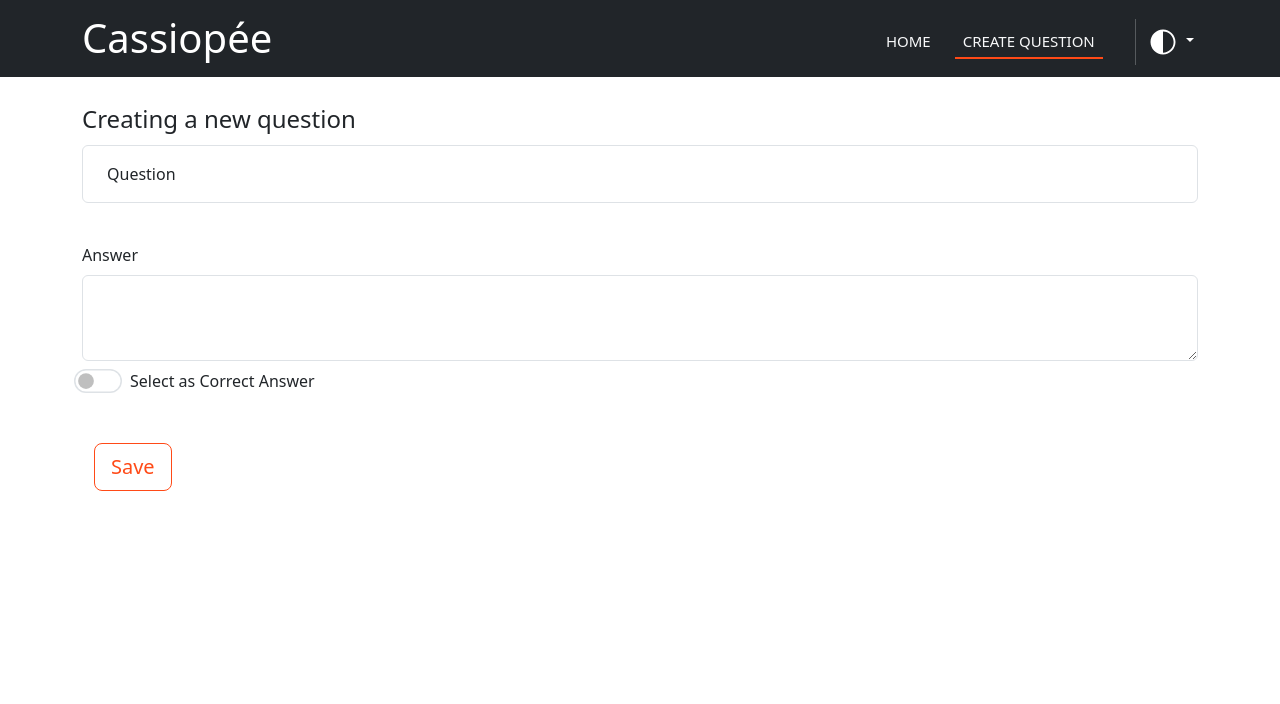
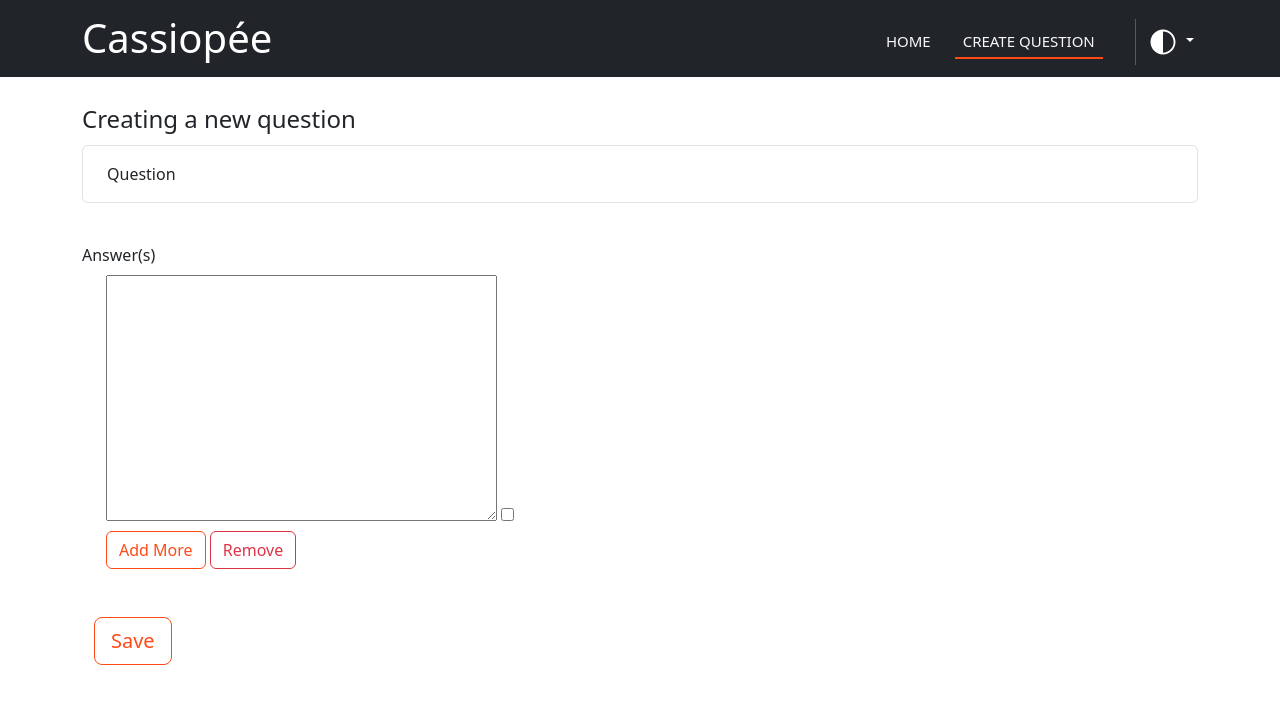
Before and after one commit to xPlume/QDET-App, a Django app: page /create/ in a window 1280 px wide. Shown: the top 704 px of the page. Run offline with Django 5.2, Linux system fonts and the light colour scheme.

Commit message:
Modelformset for answer creation

```diff
--- a/Project/directory/templates/directory/create.html
+++ b/Project/directory/templates/directory/create.html
@@ -25,7 +25,7 @@
 	<div class="mt-4"></div>
 
 	<!-- Form start -->
-	<form method="POST" enctype="multipart/form-data" id="new-room-form">
+	<form method="POST" enctype="multipart/form-data">
 		{% csrf_token %}
 
 		<div class="container">
@@ -40,17 +40,34 @@
 
 
 
-			<!-- Answer -->
-			<div>
-				<label for="exampleTextarea" class="form-label mt-4">Answer</label>
-				<textarea class="form-control" name="answer" id="exampleTextarea" rows="3" data-lt-tmp-id="lt-985890" spellcheck="false" data-gramm="false" style="line-height: 24px;"></textarea>
+			<!-- Answer(s) -->
+			{{ answer_formset.management_form }}
+			<label class="form-label mt-4">Answer(s)</label>
+
+			<div class="px-4" id="answer-formset-container">
+			<!-- Render each form in the formset -->
+			{% for form in answer_formset %}
+					<div class="formset-form">
+						{{ form.id }}
+						{{ form.answer }}
+						{{ form.is_correct }}
+					</div>
+				{% endfor %}
 			</div>
 
-			<!-- Correct Answer Select -->
+			<!-- Button to add a new form -->
+			<div class="mt-1 px-4">
+				<button type="button" class="btn btn-outline-primary" id="add-answer">Add More</button>
+				<button type="button" class="btn btn-outline-danger" id="remove-answer">Remove</button>
+			</div>
+
+			<!-- Correct Answer Select
 			<div class="form-check form-switch mt-2">
 				<input class="form-check-input" name="is_correct" type="checkbox" style="transform: scale(1.5);">
 				<label class="form-check-label ms-2" for="flexSwitchCheckDefault">Select as Correct Answer</label>
-			</div>
+			</div> -->
+
+
 
 
 			<!-- Submit button -->
@@ -60,4 +77,46 @@
 
 	</form>
 
+
+
+
+	<!-- Add JavaScript to handle adding more forms -->
+	<script>
+	document.addEventListener('DOMContentLoaded', function () {
+		const formContainer = document.getElementById('answer-formset-container');
+		const addBtn = document.getElementById('add-answer');
+		const removeBtn = document.getElementById('remove-answer');
+		const totalForms = document.getElementById('id_answers-TOTAL_FORMS');
+
+		let formNum = formContainer.children.length;
+
+		// Adding a new answer
+		addBtn.addEventListener('click', function () {
+			const newForm = formContainer.children[0].cloneNode(true);
+			const formRegex = RegExp(`answers-(\\d+)-`, 'g');
+
+			newForm.innerHTML = newForm.innerHTML.replace(formRegex, `answers-${formNum}-`);
+
+			// clear values
+			newForm.querySelectorAll('input, textarea').forEach(el => {
+					if (el.type === 'checkbox') el.checked = false;
+				else el.value = '';
+			});
+
+			formContainer.appendChild(newForm);
+			totalForms.value = ++formNum;
+		});
+
+		// Removing a field
+		removeBtn.addEventListener('click', function () {
+			if (formNum > 1) {
+				formContainer.removeChild(formContainer.lastElementChild);
+				totalForms.value = --formNum;
+			} else {
+				alert("You need at least one answer.");
+			}
+		});
+	});
+	</script>
+
 {% endblock %}
--- a/Project/directory/views/create.py
+++ b/Project/directory/views/create.py
@@ -5,22 +5,28 @@ from django.contrib import messages
 from directory.models import Question, Answer
 from directory.forms import QuestionForm, AnswerForm
 
+from django.forms import modelformset_factory
+
 
 def create(request):
 
+	AnswerFormSet = modelformset_factory(Answer, fields=['answer', 'is_correct'], extra=1)
 
 	if request.method == 'POST':
 
 		new_question_form = QuestionForm(request.POST)
-		new_answer_form = AnswerForm(request.POST)
+		answer_formset = AnswerFormSet(request.POST, prefix="answers")
 
-		if new_question_form.is_valid() and new_answer_form.is_valid():
+		if new_question_form.is_valid() and answer_formset.is_valid():
 
 			new_question_instance = new_question_form.save()
 
-			new_answer_instance = new_answer_form.save(commit=False)
-			new_answer_instance.question_linked = new_question_instance
-			new_answer_instance.save()
+			# Handling the answers
+			answer_formset_instance = answer_formset.save(commit=False)
+			for instance in answer_formset_instance:
+				instance.question_linked = new_question_instance
+				instance.save()
+			#for
 
 			messages.success(request, "The new question has been added!", extra_tags="success")
 			return redirect('index')
@@ -35,7 +41,7 @@ def create(request):
 
 	else:
 		new_question_form = QuestionForm()
-		new_answer_form = AnswerForm()
+		answer_formset = AnswerFormSet(queryset=Answer.objects.none(), prefix="answers")
 	#else
 
 
@@ -44,7 +50,7 @@ def create(request):
 	template_name = "directory/create.html"
 	context = {
 		"new_question_form": new_question_form,
-		"new_answer_form": new_answer_form,
+		"answer_formset": answer_formset,
 	}
 
 	return render(request, template_name, context)
```
Also changed, not shown: Project/db.sqlite3.
